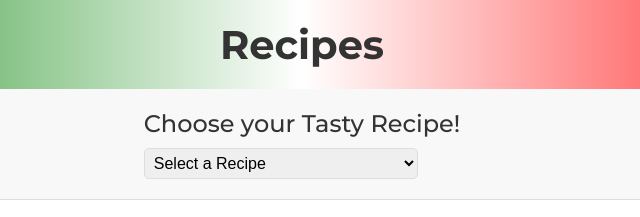
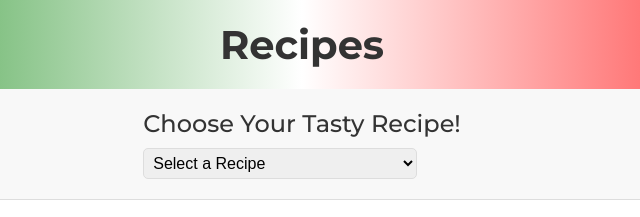
Before and after one commit to MatthewSperling/recipiesassignment, a plain HTML site: page index.html in a window 1280 px wide. Shown: the top 217 px of the page, 338-978 px from the left. Drawn offline with Linux system fonts and the light colour scheme.

Commit message:
Update index.html

```diff
--- a/index.html
+++ b/index.html
@@ -14,7 +14,7 @@
     <main>
         <!-- Recipe list -->
         <section id="recipe-list">
-            <h2>Choose your Tasty Recipe!</h2>
+            <h2>Choose Your Tasty Recipe!</h2>
             <select id="recipe-dropdown"></select>
         </section>
 
```
